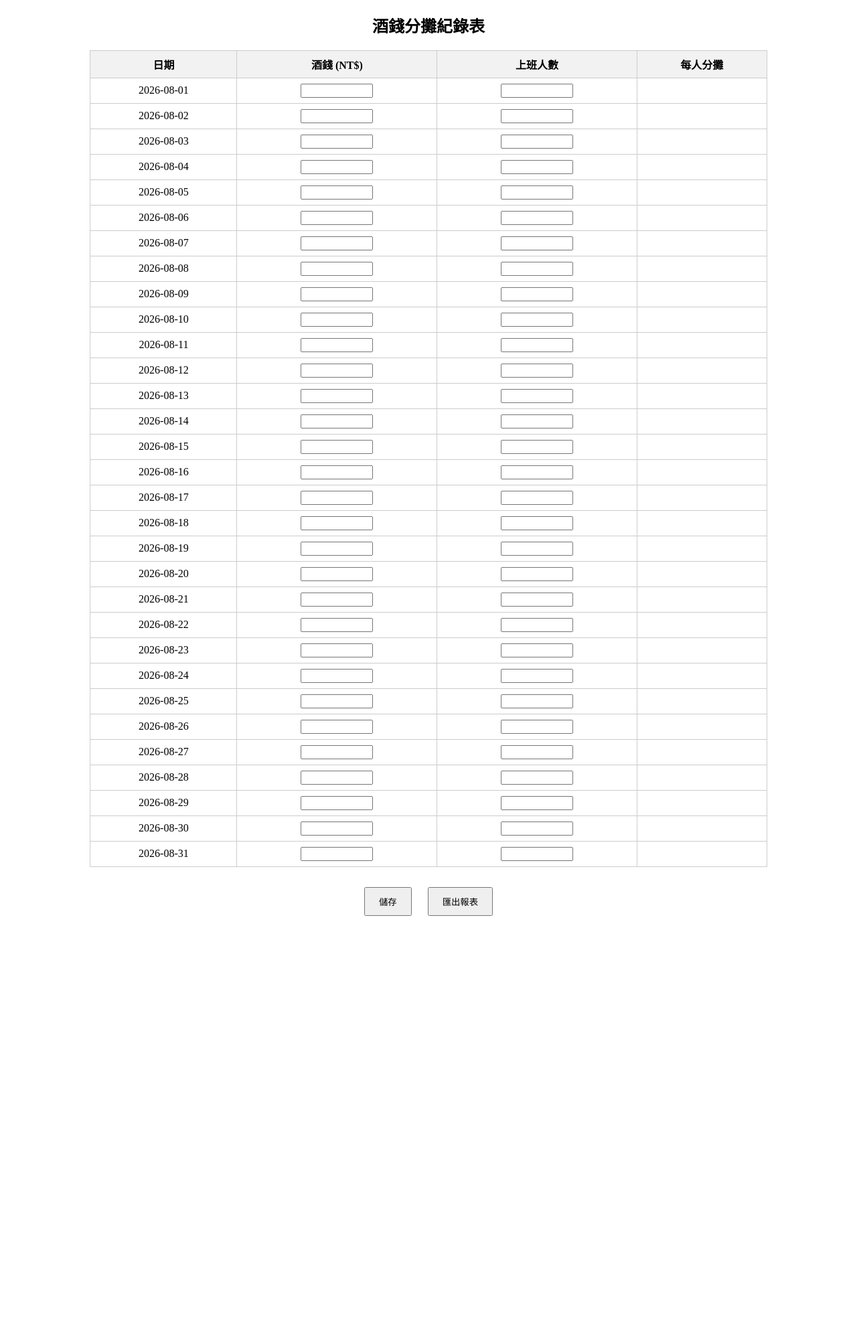
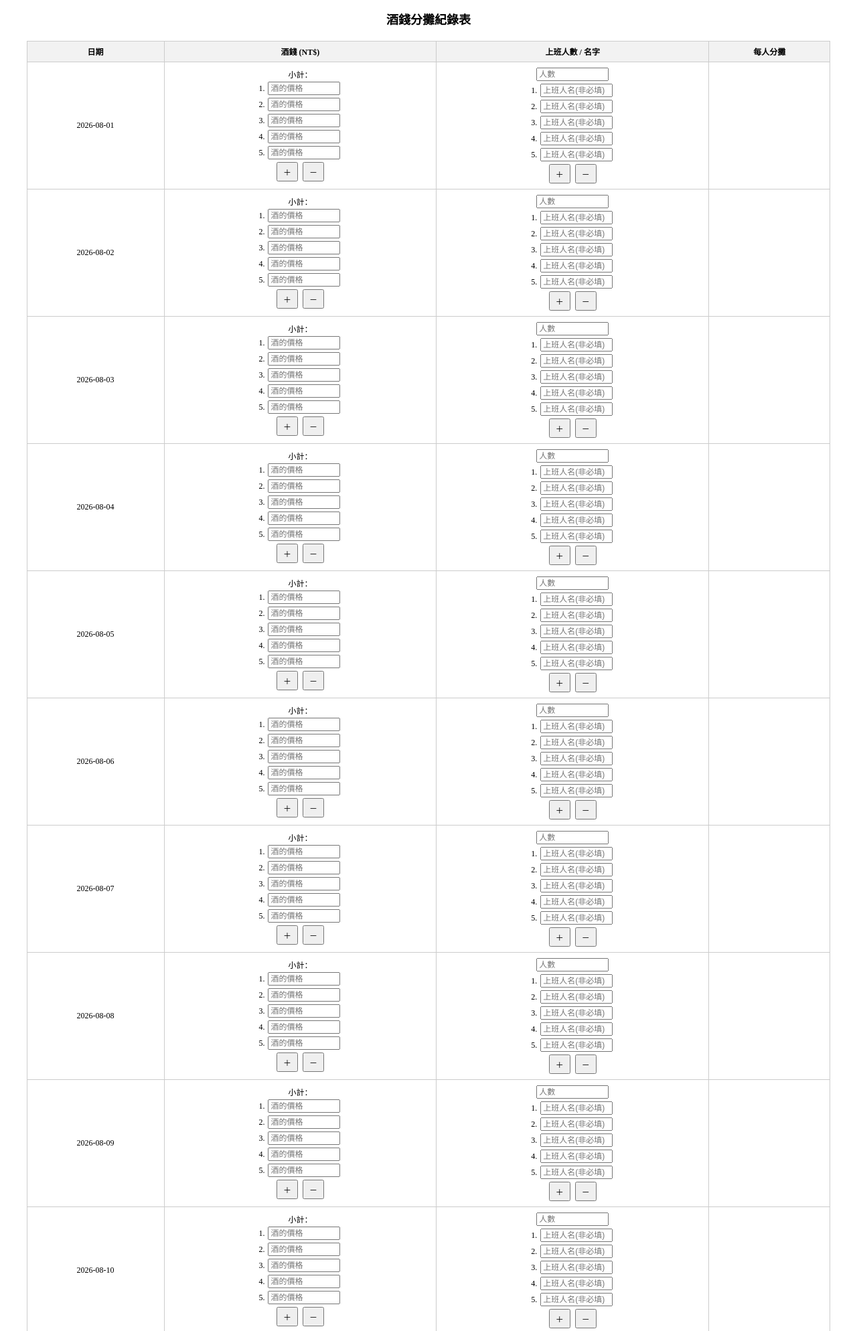
Before and after one commit to bubble7120/share, a Flask app: page / in a window 1280 px wide. Shown: the top 1988 px of the page at 67% size. Before the commit the page ends 1368 px from the top, so only its background shows below. Run offline with Flask 3, Linux system fonts and the light colour scheme.

Commit message:
Update index.html

```diff
--- a/templates/index.html
+++ b/templates/index.html
@@ -4,11 +4,12 @@
   <meta charset="UTF-8">
   <title>酒錢分攤紀錄</title>
   <style>
-    table { border-collapse: collapse; width: 80%; margin: 20px auto; }
-    th, td { border: 1px solid #ccc; padding: 8px; text-align: center; }
+    body { font-size: 12px; }
+    table { border-collapse: collapse; width: 95%; margin: 20px auto; font-size: 12px; }
+    th, td { border: 1px solid #ccc; padding: 6px; text-align: center; }
     th { background-color: #f2f2f2; }
-    input { width: 100px; }
-    button { margin: 10px; padding: 10px 20px; }
+    input { width: 100px; margin: 2px; font-size: 12px; }
+    button { margin: 2px; padding: 4px 8px; font-size: 12px; }
   </style>
 </head>
 <body>
@@ -19,13 +20,11 @@
         <tr>
           <th>日期</th>
           <th>酒錢 (NT$)</th>
-          <th>上班人數</th>
+          <th>上班人數 / 名字</th>
           <th>每人分攤</th>
         </tr>
       </thead>
-      <tbody id="tableBody">
-        <!-- 自動生成日期列 -->
-      </tbody>
+      <tbody id="tableBody"></tbody>
     </table>
     <div style="text-align:center;">
       <button type="button" onclick="submitData()">儲存</button>
@@ -34,31 +33,107 @@
   </form>
 
   <script>
-    // 自動取得當月天數
     const today = new Date();
     const year = today.getFullYear();
-    const month = today.getMonth() + 1; // 月份是 0-11，所以要 +1
+    const month = today.getMonth() + 1;
     const daysInMonth = new Date(year, month, 0).getDate();
-
     const tableBody = document.getElementById("tableBody");
 
     for (let d = 1; d <= daysInMonth; d++) {
       const row = document.createElement("tr");
       row.innerHTML = `
         <td>${year}-${String(month).padStart(2, '0')}-${String(d).padStart(2, '0')}</td>
-        <td><input type="number" name="amount_${d}" oninput="calc(${d})"></td>
-        <td><input type="number" name="staff_${d}" oninput="calc(${d})"></td>
+        <td>
+          <div>小計：<span id="total_${d}"></span></div>
+          <div id="amounts_${d}">
+            ${Array(5).fill().map((_, i) =>
+              `${i+1}. <input type="number" name="amount_${d}" placeholder="酒的價格" oninput="calc(${d})">`
+            ).join("<br>")}
+          </div>
+          <button type="button" onclick="addBottle(${d})">＋</button>
+          <button type="button" onclick="removeBottle(${d})">－</button>
+        </td>
+        <td>
+          <input type="number" name="staff_${d}" placeholder="人數" oninput="calc(${d})"><br>
+          <div id="names_${d}">
+            ${Array(5).fill().map((_, i) =>
+              `${i+1}. <input type="text" name="name_${d}" placeholder="上班人名(非必填)">`
+            ).join("<br>")}
+          </div>
+          <button type="button" onclick="addName(${d})">＋</button>
+          <button type="button" onclick="removeName(${d})">－</button>
+        </td>
         <td><span id="per_${d}"></span></td>
       `;
       tableBody.appendChild(row);
     }
 
+    function addBottle(day) {
+      const container = document.getElementById(`amounts_${day}`);
+      const count = container.querySelectorAll("input").length + 1;
+      const input = document.createElement("input");
+      input.type = "number";
+      input.name = `amount_${day}`;
+      input.placeholder = "酒的價格";
+      input.oninput = () => calc(day);
+      container.appendChild(document.createElement("br"));
+      container.appendChild(document.createTextNode(count + ". "));
+      container.appendChild(input);
+    }
+
+    function removeBottle(day) {
+      const container = document.getElementById(`amounts_${day}`);
+      const inputs = container.querySelectorAll("input");
+      if (inputs.length > 1) {
+        // 移除最後一個 input 和前面的文字/換行
+        container.removeChild(inputs[inputs.length - 1].previousSibling); // 編號文字
+        container.removeChild(inputs[inputs.length - 1]); // input
+        const brs = container.querySelectorAll("br");
+        if (brs.length >= inputs.length) {
+          container.removeChild(brs[brs.length - 1]);
+        }
+        calc(day);
+      }
+    }
+
+    function addName(day) {
+      const container = document.getElementById(`names_${day}`);
+      const count = container.querySelectorAll("input").length + 1;
+      const input = document.createElement("input");
+      input.type = "text";
+      input.name = `name_${day}`;
+      input.placeholder = "上班人名(非必填)";
+      container.appendChild(document.createElement("br"));
+      container.appendChild(document.createTextNode(count + ". "));
+      container.appendChild(input);
+    }
+
+    function removeName(day) {
+      const container = document.getElementById(`names_${day}`);
+      const inputs = container.querySelectorAll("input");
+      if (inputs.length > 1) {
+        container.removeChild(inputs[inputs.length - 1].previousSibling); // 編號文字
+        container.removeChild(inputs[inputs.length - 1]); // input
+        const brs = container.querySelectorAll("br");
+        if (brs.length >= inputs.length) {
+          container.removeChild(brs[brs.length - 1]);
+        }
+      }
+    }
+
     function calc(day) {
-      const amount = document.querySelector(`[name=amount_${day}]`).value;
+      const amountInputs = document.querySelectorAll(`[name=amount_${day}]`);
+      let total = 0;
+      amountInputs.forEach(input => {
+        if (input.value) total += parseFloat(input.value);
+      });
+      document.getElementById(`total_${day}`).textContent = total.toFixed(2);
+
+
       const staff = document.querySelector(`[name=staff_${day}]`).value;
       const perCell = document.getElementById(`per_${day}`);
-      if (amount && staff > 0) {
-        perCell.textContent = (amount / staff).toFixed(2);
+      if (staff > 0) {
+        perCell.textContent = (total / staff).toFixed(2);
       } else {
         perCell.textContent = "";
       }
@@ -67,9 +142,23 @@
     function submitData() {
       const data = [];
       for (let d = 1; d <= daysInMonth; d++) {
-        const amount = document.querySelector(`[name=amount_${d}]`).value || 0;
+        const amountInputs = document.querySelectorAll(`[name=amount_${d}]`);
+        const amounts = [];
+        amountInputs.forEach(input => {
+          if (input.value) amounts.push(parseFloat(input.value));
+        });
         const staff = document.querySelector(`[name=staff_${d}]`).value || 0;
-        data.push({ date: `${year}-${String(month).padStart(2, '0')}-${String(d).padStart(2, '0')}`, amount, staff });
+        const nameInputs = document.querySelectorAll(`[name=name_${d}]`);
+        const names = [];
+        nameInputs.forEach(input => {
+          if (input.value) names.push(input.value);
+        });
+        data.push({
+          date: `${year}-${String(month).padStart(2, '0')}-${String(d).padStart(2, '0')}`,
+          amounts: amounts,
+          staff: staff,
+          names: names
+        });
       }
       fetch("/save_drinks", {
         method: "POST",
@@ -79,7 +168,7 @@
     }
 
     function exportReport() {
-      window.location.href = "/export_drinks"; // 直接下載 Excel
+      window.location.href = "/export_drinks";
     }
   </script>
 </body>
```
